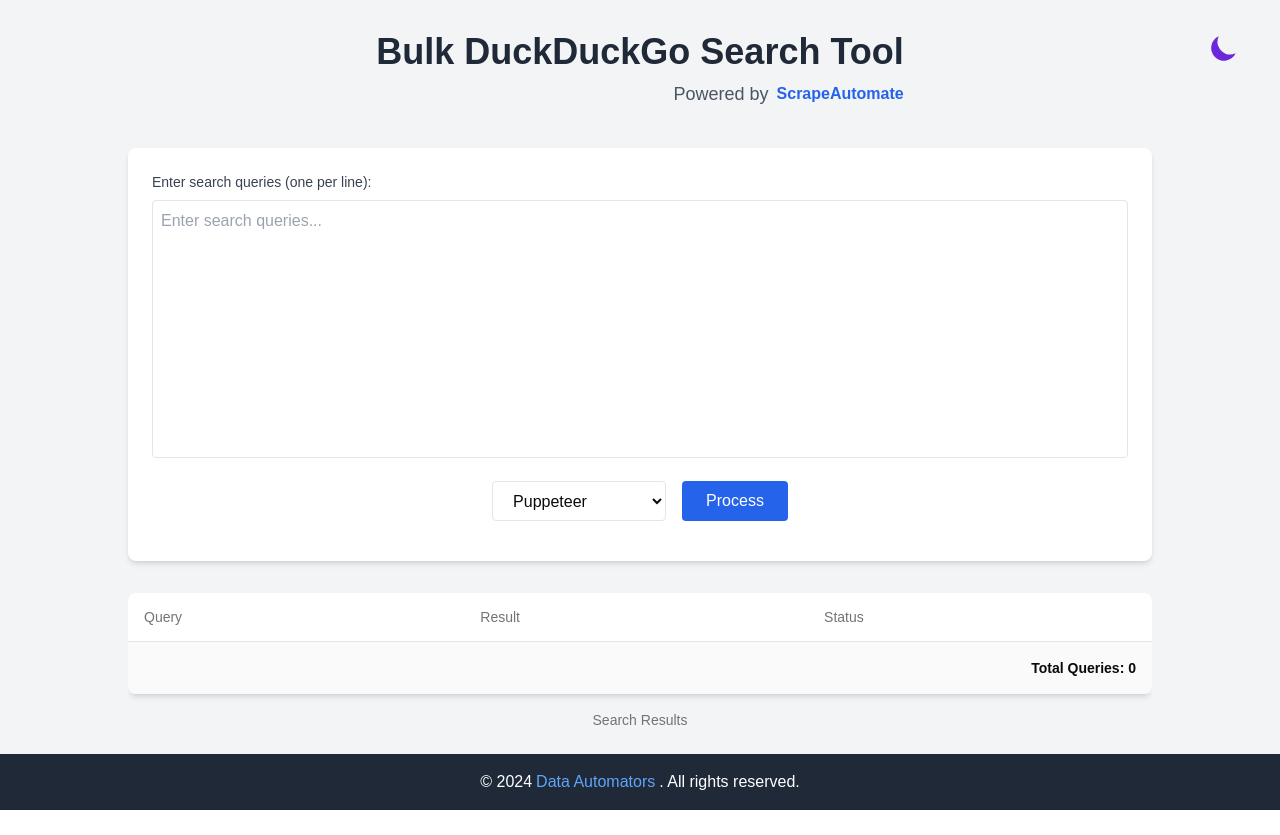
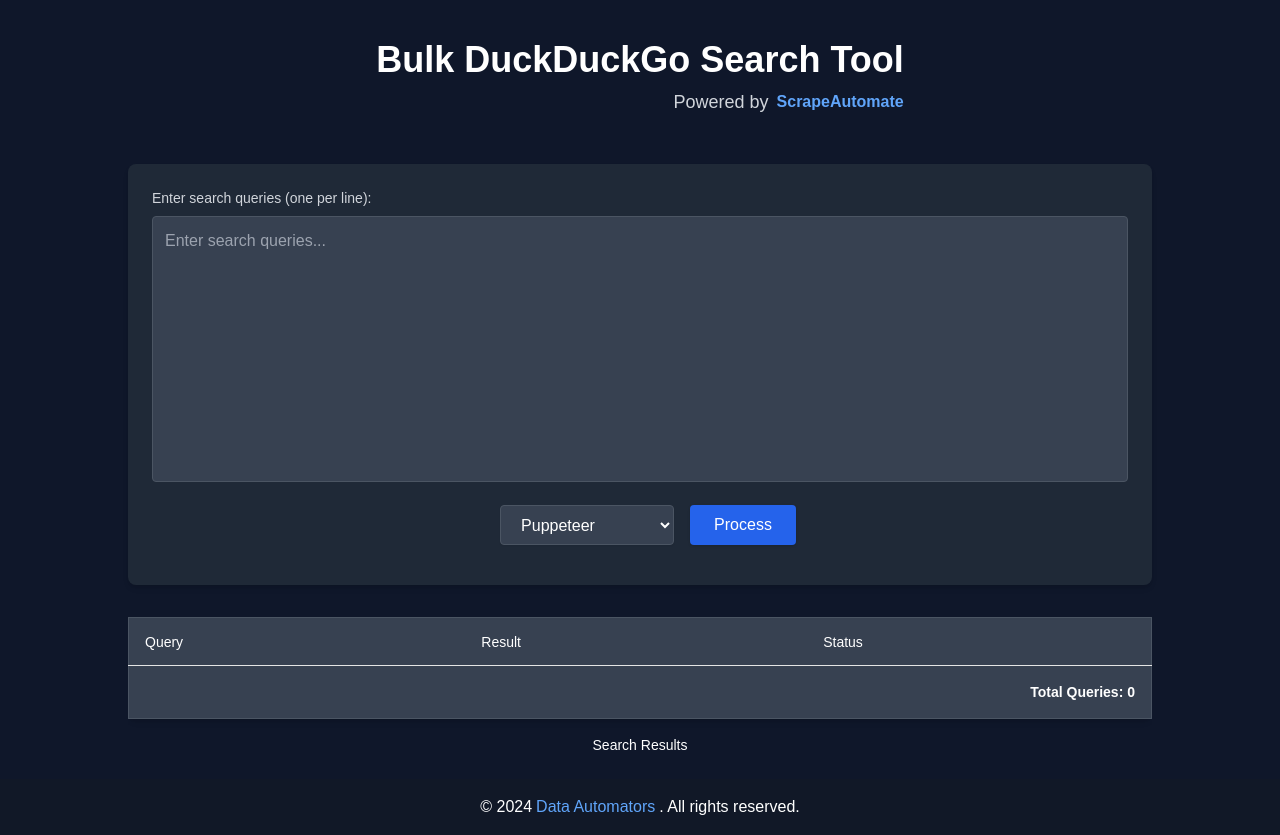
Before and after one commit to dataautomators/bulk-duckduckgo-search-tool, a Next.js app: page / in a window 1280 px wide. Before the commit the page ends 810 px from the top, so only its background shows below. Built offline with nearby package versions, Linux system fonts and the light colour scheme.

Commit message:
improved the design

```diff
--- a/src/app/page.tsx
+++ b/src/app/page.tsx
@@ -1,6 +1,6 @@
 "use client";
 
-import { useState } from "react";
+import { useState, useEffect } from "react";
 import {
   Table,
   TableBody,
@@ -16,18 +16,6 @@
   const [queries, setQueries] = useState("");
   const [results, setResults] = useState([]);
   const [searchMethod, setSearchMethod] = useState("Puppeteer");
-  const storedTheme = localStorage.getItem('theme') || 'dark';
-  const [theme, setTheme] = useState(storedTheme);
-
-
-  const switchTheme = () =>{
-    const newTheme = theme === 'light' ? 'dark' : 'light';
-    setTheme(newTheme);
-    localStorage.setItem('theme', newTheme);
-
-}
-
-
 
   const handleSearch = async () => {
     const queryArray = queries.split("\n").filter((query) => query.trim() !== "");
@@ -41,40 +29,22 @@
   };
 
   return (
-    <div>
-
-<div className="absolute top-6 right-8">
-          <button
-            onClick={switchTheme}
-            className="h-12 w-12 rounded-lg p-2 hover:bg-gray-100 dark:hover:bg-gray-700">
-            <svg className="fill-violet-700 block dark:hidden" fill="currentColor" viewBox="0 0 20 20">
-              <path d="M17.293 13.293A8 8 0 016.707 2.707a8.001 8.001 0 1010.586 10.586z"></path>
-            </svg>
-            <svg className="fill-yellow-500 hidden dark:block" fill="currentColor" viewBox="0 0 20 20">
-              <path
-                d="M10 2a1 1 0 011 1v1a1 1 0 11-2 0V3a1 1 0 011-1zm4 8a4 4 0 11-8 0 4 4 0 018 0zm-.464 4.95l.707.707a1 1 0 001.414-1.414l-.707-.707a1 1 0 00-1.414 1.414zm2.12-10.607a1 1 0 010 1.414l-.706.707a1 1 0 11-1.414-1.414l.707-.707a1 1 0 011.414 0zM17 11a1 1 0 100-2h-1a1 1 0 100 2h1zm-7 4a1 1 0 011 1v1a1 1 0 11-2 0v-1a1 1 0 011-1zM5.05 6.464A1 1 0 106.465 5.05l-.708-.707a1 1 0 00-1.414 1.414l.707.707zm1.414 8.486l-.707.707a1 1 0 01-1.414-1.414l.707-.707a1 1 0 011.414 1.414zM4 11a1 1 0 100-2H3a1 1 0 000 2h1z"
-                fillRule="evenodd" clipRule="evenodd"></path>
-            </svg>
-          </button>
-</div>
-
-
-    <div className="flex flex-col min-h-screen bg-gray-100">
+    <div className="flex flex-col min-h-screen bg-[#0f172a]"> {/* Dark background color */}
       <div className="container mx-auto p-6 flex-grow flex flex-col items-center">
-            <header className="w-full py-2 mb-8">
+        <header className="w-full py-4 mb-8">
           <div className="container mx-auto px-4">
             <div className="flex flex-col items-center">
-    <div className="grid items-center justify-center "> {/* Changed gap from 4 to 2 */}
-      <h1 className="text-4xl font-bold text-gray-800 mb-2"> {/* Added mb-2 for slight spacing */}
+              <div className="grid items-center justify-center">
+                <h1 className="text-4xl font-bold text-white mb-2"> {/* White text for the title */}
                   Bulk DuckDuckGo Search Tool
                 </h1>
-      <div className="flex justify-end items-center space-x-2 text-gray-600">
+                <div className="flex justify-end items-center space-x-2 text-gray-300"> {/* Light gray text for powered by */}
                   <span className="text-lg">Powered by</span>
                   <a
                     href="https://scrapeautomate.com/"
                     target="_blank"
                     rel="noopener noreferrer"
-          className="font-semibold text-blue-600 hover:text-blue-800 transition-colors duration-200"
+                    className="font-semibold text-blue-400 hover:text-blue-300 transition-colors duration-200"
                   >
                     ScrapeAutomate
                   </a>
@@ -82,17 +52,15 @@
               </div>
             </div>
           </div>
-
         </header>
 
-
-        <div className="mb-4 p-6 bg-white shadow-md rounded-lg w-full max-w-5xl">
-          <label htmlFor="queries" className="block text-sm font-medium text-gray-700 mb-2">
+        <div className="mb-4 p-6 bg-gray-800 shadow-md rounded-lg w-full max-w-5xl"> {/* Dark background for input area */}
+          <label htmlFor="queries" className="block text-sm font-medium text-gray-300 mb-2">
             Enter search queries (one per line):
           </label>
           <textarea
             id="queries"
-            className="w-full p-2 border rounded mb-4 resize-none"
+            className="w-full p-3 border border-gray-600 rounded mb-4 resize-none bg-gray-700 text-white focus:outline-none focus:ring focus:ring-blue-500"
             rows={10}
             placeholder="Enter search queries..."
             value={queries}
@@ -100,8 +68,10 @@
           />
 
           <div className="flex justify-center space-x-4 mb-4">
+            <label htmlFor="searchMethod" className="sr-only">Search Method</label>
             <select
-              className="px-4 py-2 border rounded bg-white"
+              id="searchMethod"
+              className="px-4 py-2 border border-gray-600 rounded bg-gray-700 text-white shadow-sm focus:outline-none focus:ring focus:ring-blue-500"
               value={searchMethod}
               onChange={(e) => setSearchMethod(e.target.value)}
             >
@@ -109,7 +79,7 @@
               <option value="Puppeteer">Puppeteer</option>
             </select>
             <button
-              className="bg-blue-600 text-white px-6 py-2 rounded hover:bg-blue-700 transition duration-200"
+              className="bg-blue-600 text-white px-6 py-2 rounded shadow hover:bg-blue-700 transition duration-200"
               onClick={handleSearch}
             >
               Process
@@ -117,52 +87,53 @@
           </div>
         </div>
 
-        <div className="w-full  max-w-5xl mt-4">
-          <Table className="bg-white shadow-md rounded-lg">
-            <TableCaption>Search Results</TableCaption>
+        <div className="w-full max-w-5xl mt-4">
+          <Table className="bg-gray-800 shadow-md rounded-lg border border-gray-600">
+            <TableCaption className="text-white">Search Results</TableCaption>
             <TableHeader>
-              <TableRow>
-                <TableHead>Query</TableHead>
-                <TableHead>Result</TableHead>
-                <TableHead>Status</TableHead>
+              <TableRow className="bg-gray-700">
+                <TableHead className="text-white">Query</TableHead>
+                <TableHead className="text-white">Result</TableHead>
+                <TableHead className="text-white">Status</TableHead>
               </TableRow>
             </TableHeader>
             <TableBody>
               {results.map((result, index) => (
-                <TableRow key={index}>
-                  <TableCell>{result.query}</TableCell>
-                  <TableCell>{result.result}</TableCell>
-                  <TableCell>{result.status}</TableCell>
+                <TableRow
+                  key={index}
+                  className={`transition duration-150 ${index % 2 === 0 ? 'bg-gray-800' : 'bg-gray-700'} hover:bg-gray-600`}
+                >
+                  <TableCell className="text-white border-b border-gray-600">{result.query}</TableCell>
+                  <TableCell className="text-white border-b border-gray-600">{result.result}</TableCell>
+                  <TableCell className="text-white border-b border-gray-600">{result.status}</TableCell>
                 </TableRow>
               ))}
             </TableBody>
             <TableFooter>
               <TableRow>
-                <TableCell colSpan={3} className="text-right font-bold">
+                <TableCell colSpan={3} className="text-right font-bold text-white bg-gray-700">
                   Total Queries: {results.length}
                 </TableCell>
               </TableRow>
             </TableFooter>
           </Table>
         </div>
-
       </div>
 
-<footer className="bg-gray-800  text-white text-center py-4">
+      <footer className="bg-gray-900 text-white text-center py-4">
         <p className="flex items-center justify-center gap-1">
           © {new Date().getFullYear()}
           <a
             href="https://dataautomators.io/"
             target="_blank"
             rel="noopener noreferrer"
-      className="text-blue-400 hover:text-blue-300 transition-colors duration-200"
+            className="text-blue-400 hover:text-blue-300 transition-colors duration=200"
           >
             Data Automators
-    </a>
-    . All rights reserved.
+          </a>.
+          All rights reserved.
         </p>
       </footer>
     </div>
-    </div>
   );
 }
```
Also changed, not shown: src/components/bulkseach.tsx (deleted), 1 other file (tests, documents, lock files or other folders). Lines whose indentation alone changed are shown as unchanged.
